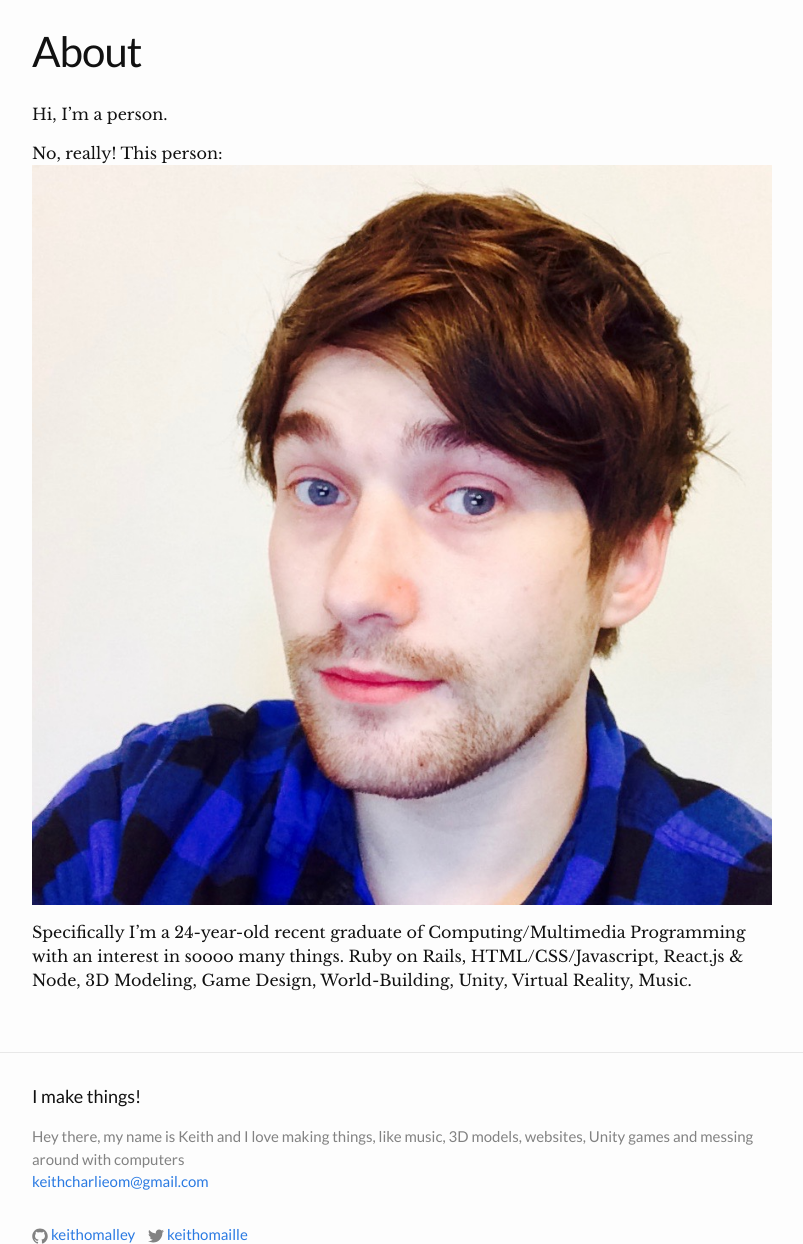
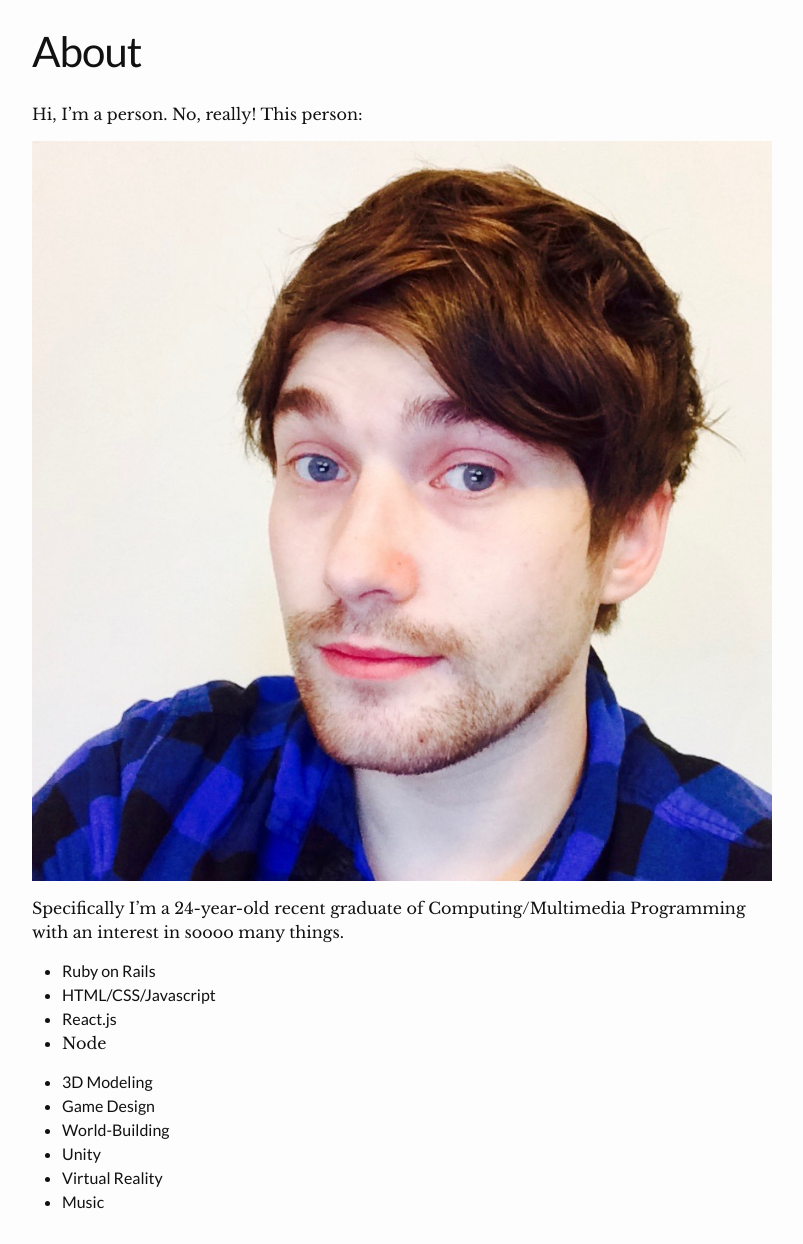
Before and after one commit to keithomalley/blog-thing, a Jekyll site: the page built from about.md, in a window 1280 px wide and 1400 px high, scrolled down 326 px. Shown: the part 156-1400 px from the top of the window, without its empty margins (238-1041 px from the left). Built offline with Jekyll 4.4.1, drawn with Linux system fonts in a browser that asks for light colours; some web fonts are replaced.

```diff
--- a/about.md
+++ b/about.md
@@ -5,9 +5,20 @@ permalink: /about/
 feature_image_url: https://images.unsplash.com/photo-1451417379553-15d8e8f49cde?crop=entropy&dpr=2&fit=crop&fm=jpg&h=925&ixjsv=2.1.0&ixlib=rb-0.3.5&q=50&w=1700
 ---
 
-Hi, I'm a person.
+Hi, I'm a person. No, really! This person:
 
-No, really! This person:
 ![This is an image](/assets/face.jpg)
 
-Specifically I'm a 24-year-old recent graduate of Computing/Multimedia Programming with an interest in soooo many things. Ruby on Rails, HTML/CSS/Javascript, React.js & Node, 3D Modeling, Game Design, World-Building, Unity, Virtual Reality, Music.
+Specifically I'm a 24-year-old recent graduate of Computing/Multimedia Programming with an interest in soooo many things.
+
+- Ruby on Rails
+- HTML/CSS/Javascript
+- React.js
+- Node
+
+- 3D Modeling
+- Game Design
+- World-Building
+- Unity
+- Virtual Reality
+- Music
```
